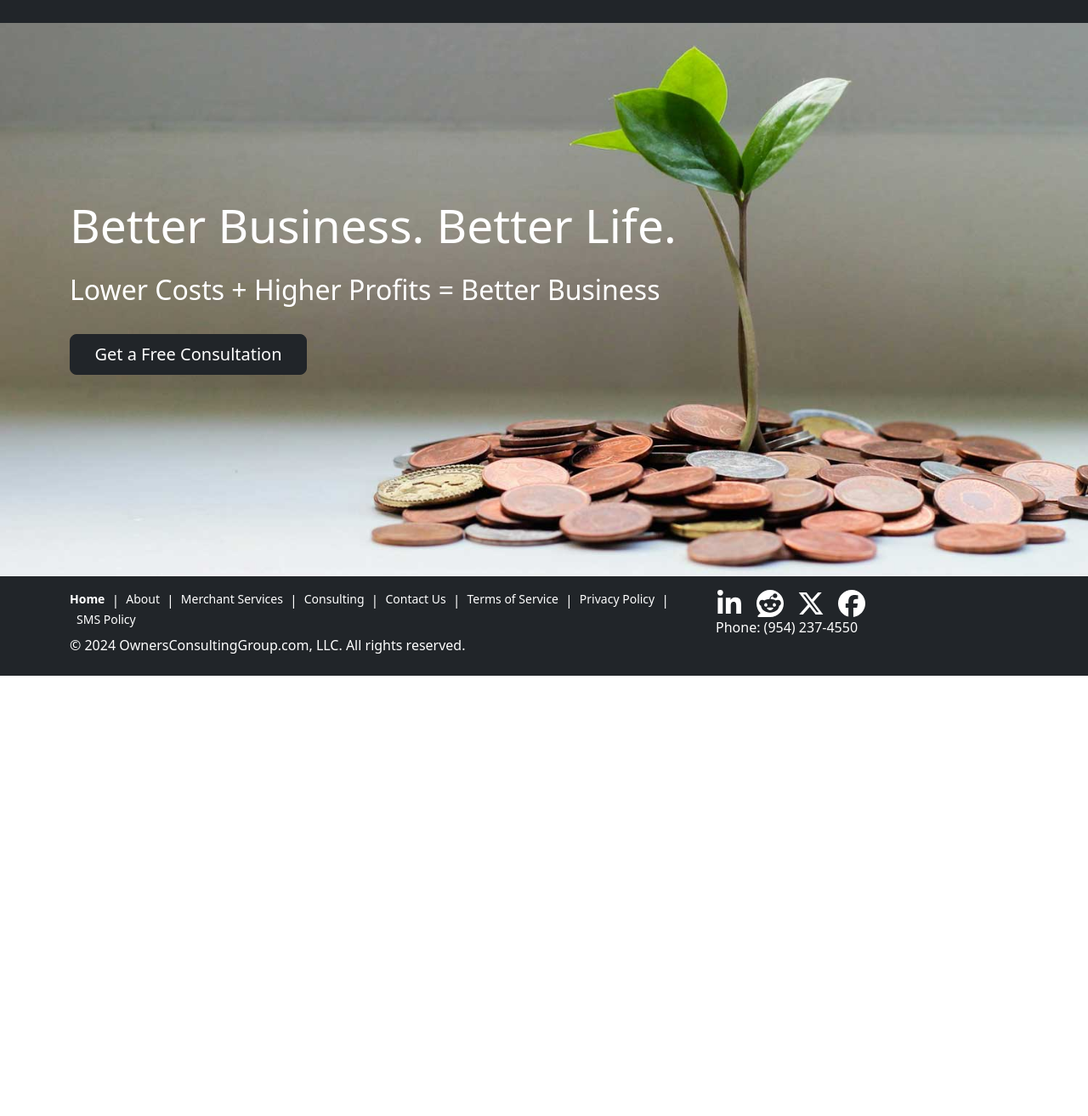
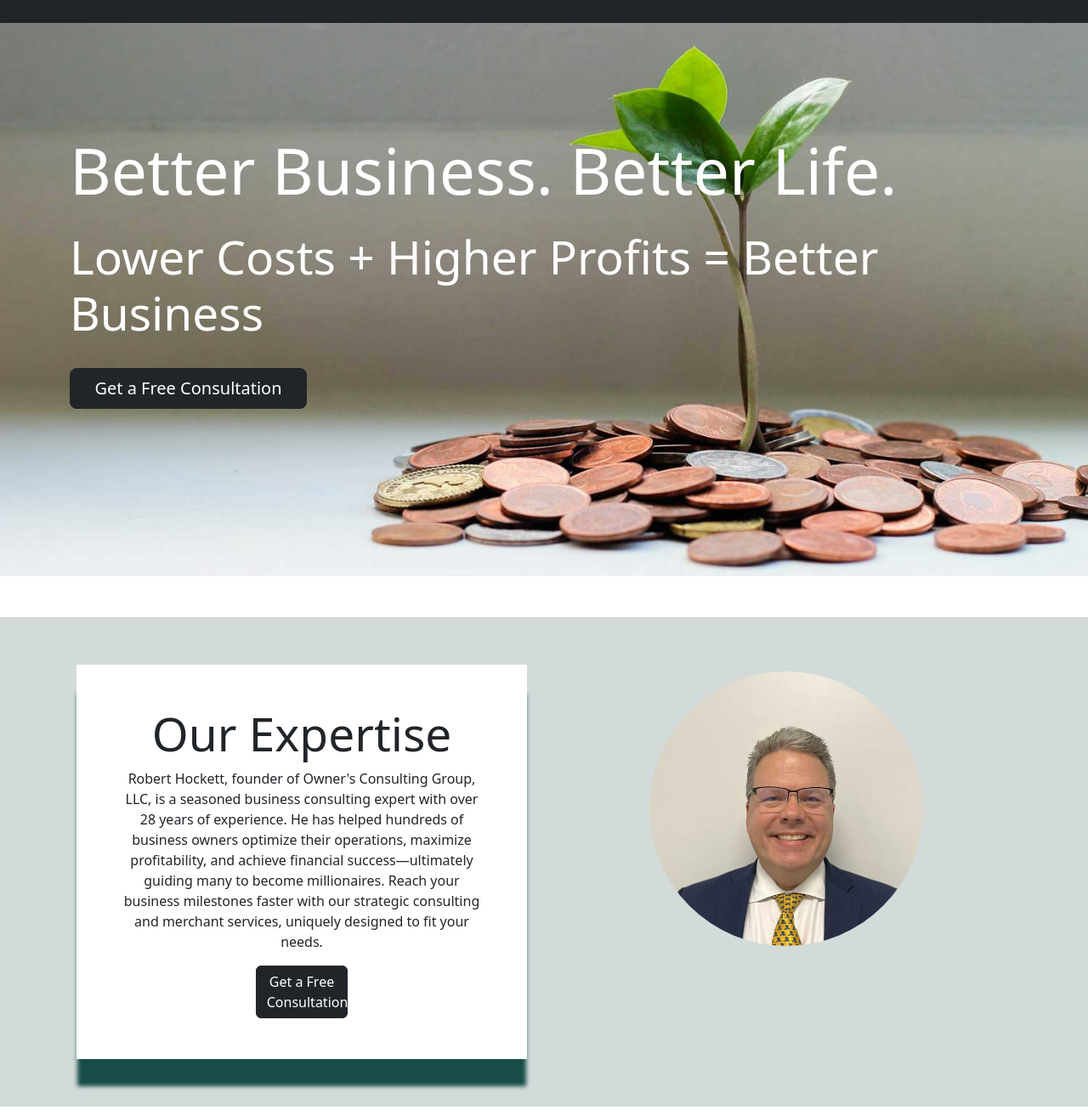
Before and after one commit to kaceydawson/public_html-ocg, a plain HTML site: page index.html in a window 1280 px wide. Shown: the part 147-1460 px from the top of the page at 85% size. Before the commit the page ends 942 px from the top, so only its background shows below. Drawn offline with nearby package versions, Linux system fonts and the light colour scheme; files whose address does not match are found by name.

Commit message:
Added Our Expertise on home page.

```diff
--- a/index.html
+++ b/index.html
@@ -73,16 +73,36 @@
         </nav>
 	</header>
     <main id="ocg-home">
-        <div class="container-fluid" style="padding-left:0!important;padding-right:0!important;">
-            <div class="hero d-flex justify-content-center">
-                <div class="container d-flex flex-column justify-content-center">
+
+        <div class="container-fluid py-5 hero" style="padding-left:0!important;padding-right:0!important;" id="home-main">
+            <div class="d-flex justify-content-center py-5">
+                <div class="container d-flex flex-column justify-content-center py-5">
 
                     <h1 class="text-white py-2">Better Business. Better Life.</h1>
                     <h2 class="text-white py-2">Lower Costs + Higher Profits = Better Business</h2>
-                    <button type="button" class="btn btn-dark btn-lg col-3 my-3">Get a Free Consultation</button>
+                    <button type="button" class="btn btn-dark btn-lg col-6 col-md-3 my-3">Get a Free Consultation</button>
 
                 </div>
             </div>
+        </div>
+
+        <div class="container-fluid bg-ltgreen py-5 my-5" style="padding-left:0!important;padding-right:0!important;" id="ourExpertise">
+
+            <div class="container">
+                <div class="row">
+                    <div class="col-12 col-md-6">
+                        <div class="m-2 p-5 text-center bg-white accent-green d-flex flex-column justify-content-center">
+                            <h2>Our Expertise</h2>
+                            <p>Robert Hockett, founder of Owner's Consulting Group, LLC, is a seasoned business consulting expert with over 28 years of experience. He has helped hundreds of business owners optimize their operations, maximize profitability, and achieve financial success—ultimately guiding many to become millionaires. Reach your business milestones faster with our strategic consulting and merchant services, uniquely designed to fit your needs.</p>
+                            <button type="button" class="btn btn-dark mx-auto col-6 col-md-3">Get a Free Consultation</button>
+                        </div>
+                    </div>
+                    <div class="col-12 col-md-6 p-3 text-center">
+                        <img src="ocg-images/rob-sq-1000x1000.jpg" class="img-fluid">
+                    </div>
+                </div>
+            </div>
+
         </div>
 
 		<footer class="container-fluid py-3 footer-dark bg-dark">
--- a/ocg-css/ocg-master.css
+++ b/ocg-css/ocg-master.css
@@ -1,6 +1,14 @@
 
 h1 {font-size: 75px;}
-h1 {font-size: 55px;}
+h2 {font-size: 55px;}
+
+.accent-green {
+    -webkit-box-shadow: 0px 33px 5px -1px rgba(24,77,71,1);
+    -moz-box-shadow: 0px 33px 5px -1px rgba(24,77,71,1);
+    box-shadow: 0px 33px 5px -1px rgba(24,77,71,1);
+}
+.bg-ltgreen { background-color:#D2DBDA; }
+
 .navbar-toggler {
     right: 15px;
     position: absolute;
@@ -10,23 +18,17 @@ main {
     margin: 150px 0 0 0;
 }
 #ocg-home .hero {
-    background:#a3a3a3 url('../ocg-images/hp-hero-bg-1500x1000.jpg') no-repeat 0% 60%;
+    background:#a3a3a3 url('../ocg-images/hp-hero-bg-1500x1000.jpg') no-repeat 60% 60%;
     background-size: cover;
+    min-height: 675px;
+}
+#ourExpertise img {
+    border-radius: 50%;
+    width: 60%;
 }
 
+footer {
 
-
-
-
-
-
-
-
-
-
-footer {
-    color: #ffffff;
-    background-color:#AE360E;
 }
 footer i {
     font-size:3em; color:#ffffff;
@@ -45,6 +47,11 @@ footer li a {
         padding: 0 0 0 0;
     }
     .hero,.content {min-height:375px;}
+    #ocg-home .hero {
+        background:#a3a3a3 url('../ocg-images/hp-hero-bg-1500x1000.jpg') no-repeat 40% 60%;
+        background-size: cover;
+        min-height: 675px;
+    }
 
 }
 
@@ -55,6 +62,11 @@ footer li a {
         padding: 0;
     }
     .hero,.content {min-height:475px;}
+    #ocg-home .hero {
+        background:#a3a3a3 url('../ocg-images/hp-hero-bg-1500x1000.jpg') no-repeat 30% 60%;
+        background-size: cover;
+        min-height: 675px;
+    }
 
 }
 
@@ -62,6 +74,11 @@ footer li a {
 @media (min-width: 991.98px) {
     .navbar-brand {width:45%;}
     .hero,.content {min-height:575px;}
+    #ocg-home .hero {
+        background:#a3a3a3 url('../ocg-images/hp-hero-bg-1500x1000.jpg') no-repeat 20% 60%;
+        background-size: cover;
+        min-height: 675px;
+    }
 
 }
 
@@ -69,6 +86,11 @@ footer li a {
 @media (min-width: 1199.98px) {
     .navbar-brand {width:42.5%;}
     .hero,.content {min-height:675px;}
+    #ocg-home .hero {
+        background:#a3a3a3 url('../ocg-images/hp-hero-bg-1500x1000.jpg') no-repeat 10% 60%;
+        background-size: cover;
+        min-height: 675px;
+    }
 
 
 }
@@ -77,5 +99,10 @@ footer li a {
 @media (min-width: 1399.98px) {
     .navbar-brand {width:40%;}
     .hero,.content {min-height:775px;}
+    #ocg-home .hero {
+        background:#a3a3a3 url('../ocg-images/hp-hero-bg-1500x1000.jpg') no-repeat 0% 60%;
+        background-size: cover;
+        min-height: 675px;
+    }
 
 }
```
Also changed, not shown: ocg-images/rob-sq-1000x1000.jpg (added).
